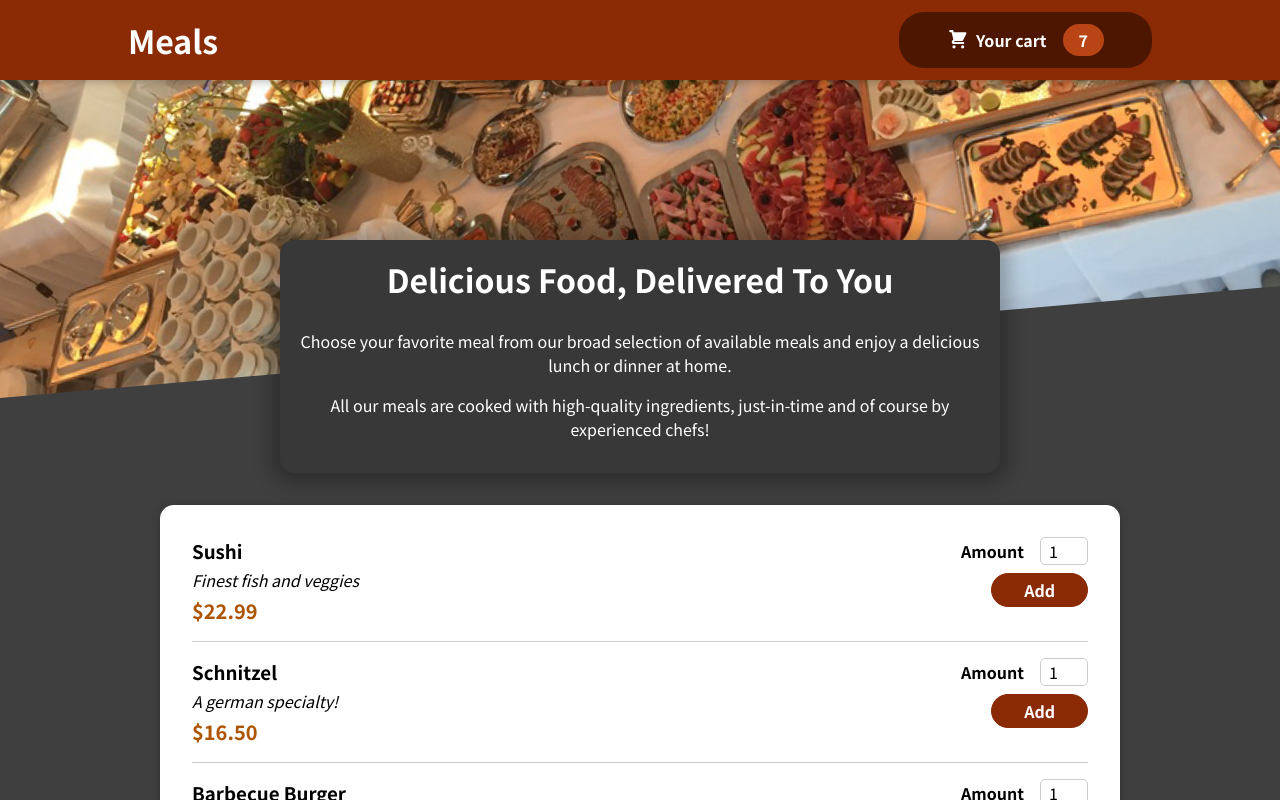
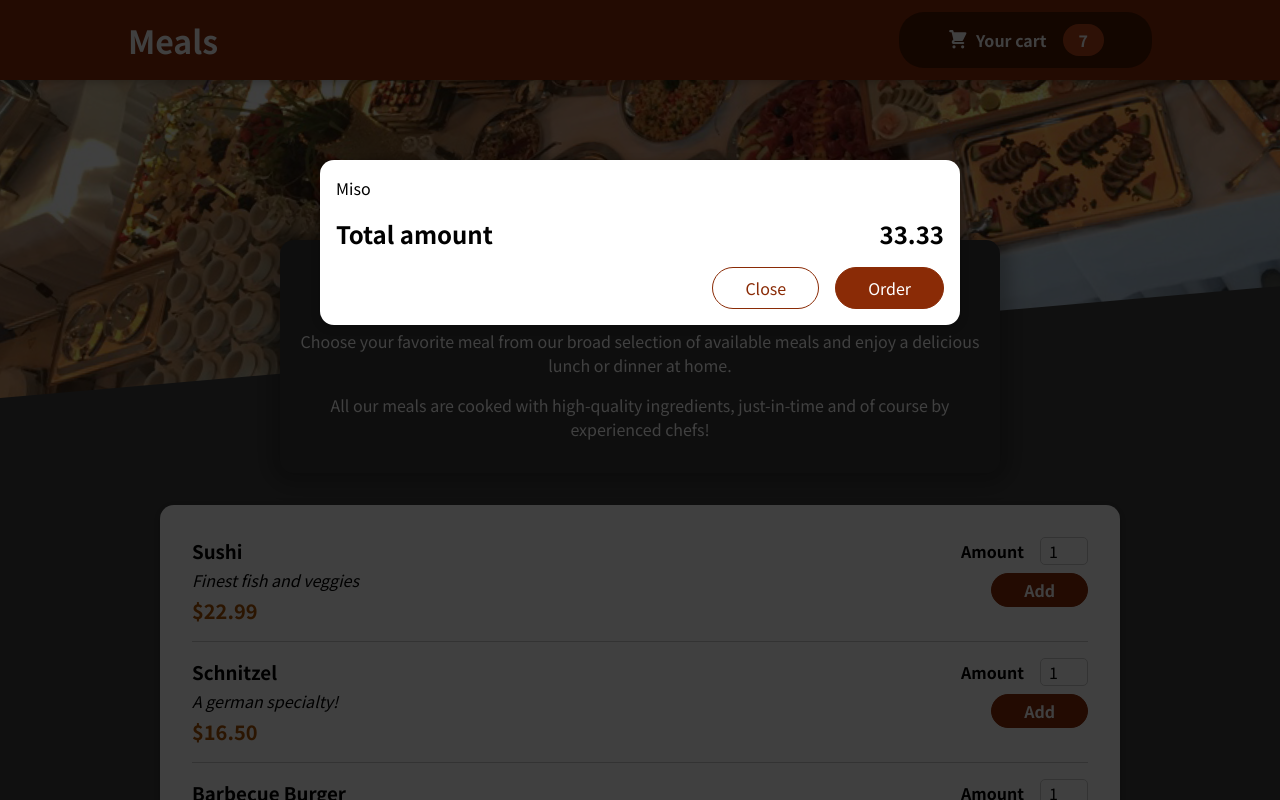
Before and after one commit to Cruelkid/food-order-app, a React (Create React App) app: page / in a window 1280 px wide. Shown: the top 800 px of the page. Built offline with nearby package versions, Linux system fonts and the light colour scheme.

Commit message:
added modal component

```diff
--- a/public/index.html
+++ b/public/index.html
@@ -28,6 +28,7 @@
   </head>
   <body>
     <noscript>You need to enable JavaScript to run this app.</noscript>
+    <div id="overlays"></div>
     <div id="root"></div>
     <!--
       This HTML file is a template.
--- a/src/App.js
+++ b/src/App.js
@@ -1,10 +1,12 @@
 import { Fragment } from "react";
+import Cart from "./components/Cart/Cart";
 import Header from "./components/Layout/Header";
 import Meals from "./components/Meals/Meals";
 
 function App() {
   return (
     <Fragment>
+        <Cart />
       <Header />
       <main>
           <Meals />
--- /dev/null
+++ b/src/components/Cart/Cart.js
@@ -0,0 +1,31 @@
+import React from "react";
+import Modal from "../UI/Modal";
+import styles from "./Cart.module.css";
+
+const Cart = (props) => {
+    const cartItems = (
+        <ul className={styles["cart-items"]}>
+            {[{ id: "c1", name: "Miso", amount: 3, price: 13.33 }].map(
+                (item) => (
+                    <li>{item.name}</li>
+                )
+            )}
+        </ul>
+    );
+
+    return (
+        <Modal>
+            {cartItems}
+            <div className={styles.total}>
+                <span>Total amount</span>
+                <span>33.33</span>
+            </div>
+            <div className={styles.actions}>
+                <button className={styles["button--alt"]}>Close</button>
+                <button className={styles.button}>Order</button>
+            </div>
+        </Modal>
+    );
+};
+
+export default Cart;
--- /dev/null
+++ b/src/components/Cart/Cart.module.css
@@ -0,0 +1,46 @@
+.cart-items {
+    list-style: none;
+    margin: 0;
+    padding: 0;
+    max-height: 20rem;
+    overflow: auto;
+}
+
+.total {
+    display: flex;
+    justify-content: space-between;
+    align-items: center;
+    font-weight: bold;
+    font-size: 1.5rem;
+    margin: 1rem 0;
+}
+
+.actions {
+    text-align: right;
+}
+
+.actions button {
+    font: inherit;
+    cursor: pointer;
+    background-color: transparent;
+    border: 1px solid #8a2b06;
+    padding: 0.5rem 2rem;
+    border-radius: 25px;
+    margin-left: 1rem;
+}
+
+.actions button:hover,
+.actions button:active {
+    background-color: #5a1a01;
+    border-color: #5a1a01;
+    color: white;
+}
+
+.actions .button--alt {
+    color: #8a2b06;
+}
+
+.actions .button {
+    background-color: #8a2b06;
+    color: white;
+}
--- /dev/null
+++ b/src/components/UI/Modal.js
@@ -0,0 +1,28 @@
+import React, { Fragment } from "react";
+import ReactDOM from "react-dom";
+import styles from "./Modal.module.css";
+
+const Backdrop = (props) => {
+    return <div className={styles.backdrop} />;
+};
+
+const ModalOverlay = (props) => {
+    return (
+        <div className={styles.modal}>
+            <div className={styles.content}>{props.children}</div>
+        </div>
+    );
+};
+
+const portalTarget = document.getElementById("overlays");
+
+const Modal = (props) => {
+    return (
+        <Fragment>
+            {ReactDOM.createPortal(<Backdrop />, portalTarget)}
+            {ReactDOM.createPortal(<ModalOverlay>{props.children}</ModalOverlay>, portalTarget)}
+        </Fragment>
+    );
+};
+
+export default Modal;
--- /dev/null
+++ b/src/components/UI/Modal.module.css
@@ -0,0 +1,40 @@
+.backdrop {
+    position: fixed;
+    top: 0;
+    left: 0;
+    width: 100%;
+    height: 100vh;
+    z-index: 20;
+    background-color: rgba(0, 0, 0, 0.75);
+}
+
+.modal {
+    position: fixed;
+    top: 20vh;
+    left: 5%;
+    width: 90%;
+    background-color: white;
+    padding: 1rem;
+    border-radius: 14px;
+    box-shadow: 0 2px 8px rgba(0, 0, 0, 0.25);
+    z-index: 30;
+    animation: slide-down 300ms ease-out forwards;
+}
+
+@media (min-width: 768px) {
+    .modal {
+        width: 40rem;
+        left: calc(50% - 20rem);
+    }
+}
+
+@keyframes slide-down {
+    from {
+        opacity: 0;
+        transform: translateY(-3rem);
+    }
+    to {
+        opacity: 1;
+        transform: translateY(0);
+    }
+}
```
Also changed, not shown: 1 other file (tests, documents, lock files or other folders).
